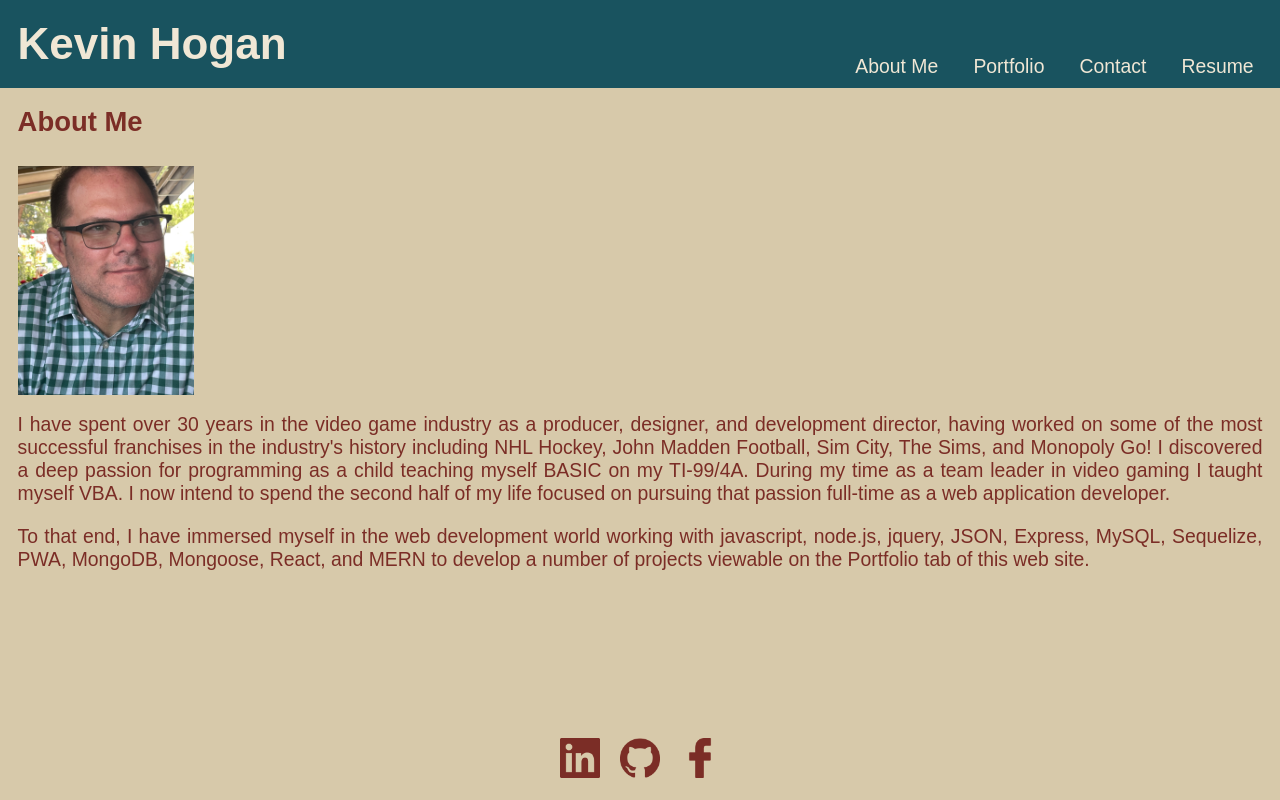
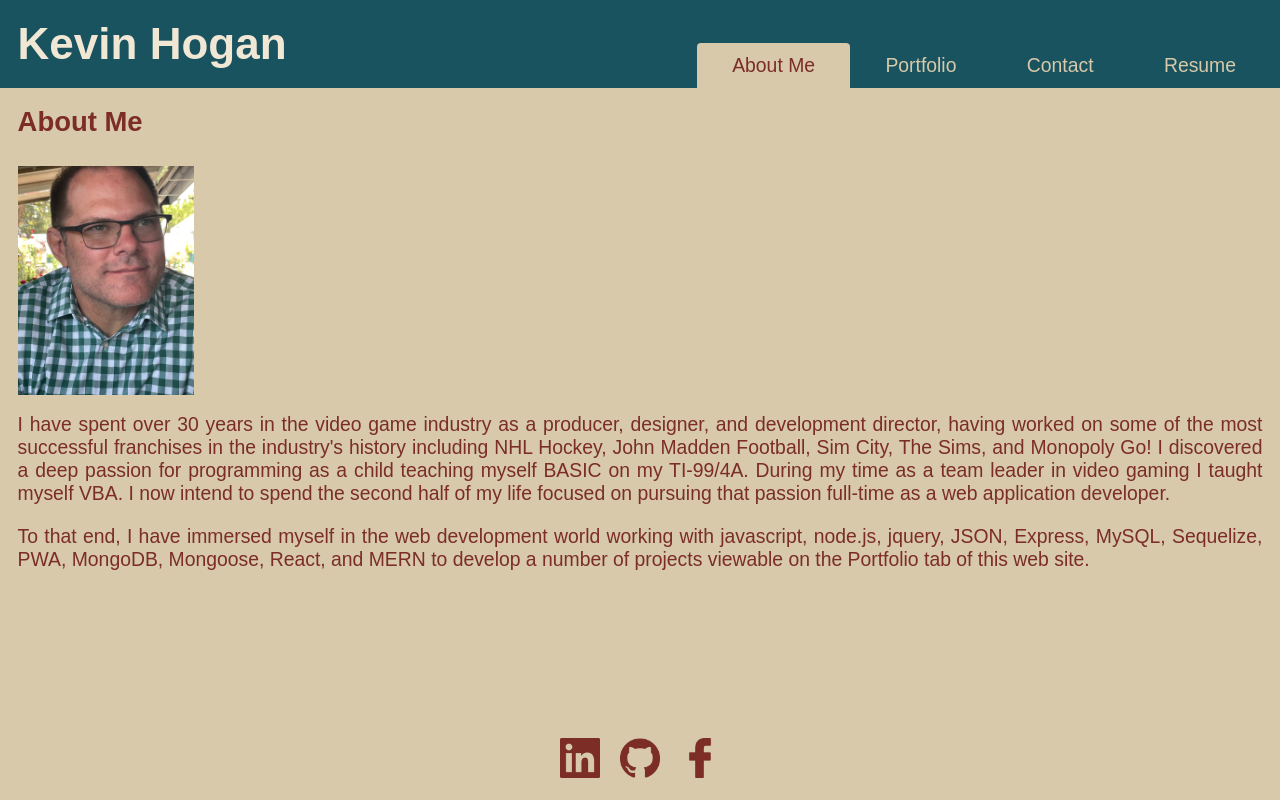
Before and after one commit to kevinchogan/react-portfolio, a React (Vite) app: page / in a window 1280 px wide. Built offline with nearby package versions, Linux system fonts and the light colour scheme.

Commit message:
formatting for nav tabs

```diff
--- a/src/components/Nav.jsx
+++ b/src/components/Nav.jsx
@@ -1,5 +1,5 @@
 // Bringing in the required import from 'react-router-dom'
-import { Link } from 'react-router-dom';
+import { NavLink } from 'react-router-dom';
 import Navbar from './UI/NavBar';
 
 export default function Nav() {
@@ -7,18 +7,18 @@ export default function Nav() {
   return (
     <Navbar
       links={[
-        <Link key={1} className="nav-link text-light" to="/">
+        <NavLink key={1} className="nav-link" activeClassName="active" to="/">
           About Me
-        </Link>,
-        <Link key={2} className="nav-link text-light" to="/portfolio">
+        </NavLink>,
+        <NavLink key={2} className="nav-link" activeClassName="active" to="/portfolio">
           Portfolio
-        </Link>,
-        <Link key={3} className="nav-link text-light" to="/contact">
+        </NavLink>,
+        <NavLink key={3} className="nav-link" activeClassName="active" to="/contact">
           Contact
-        </Link>,
-        <Link key={4} className="nav-link text-light" to="/resume">
+        </NavLink>,
+        <NavLink key={4} className="nav-link" activeClassName="active" to="/resume">
           Resume
-        </Link>,
+        </NavLink>,
       ]}
     />
   );
--- a/src/index.css
+++ b/src/index.css
@@ -92,17 +92,6 @@ header nav ul {
   display: inline-block;
   margin: 0 0.5rem;
   background-color: var(--dark-green);
-}
-
-header nav ul a {
-  text-decoration: none;
-  color: var(--tan);
-  background-color: var(--dark-green);
-  padding: 0 1rem;
-}
-
-header nav ul a:hover {
-  text-decoration: underline;
 }
 
 .portrait {
@@ -358,6 +347,26 @@ header nav ul a:hover {
   margin-bottom: 2rem;
 }
 
+.nav-link {
+  background-color: var(--dark-green);
+  padding-top: 0.65rem;
+  padding-bottom: 0.65rem;
+  text-decoration: none;
+  color: var(--dark-tan);
+  padding: 0.65rem 2rem;
+}
+
+.nav-link:hover{
+  text-decoration: none;
+}
+
+.active {
+  background-color: var(--dark-tan);
+  color: var(--dark-red);
+  border-radius: 4px;
+  padding-bottom: 1rem;
+}
+
 /* Footer */
 footer {
   display: flex;
```
